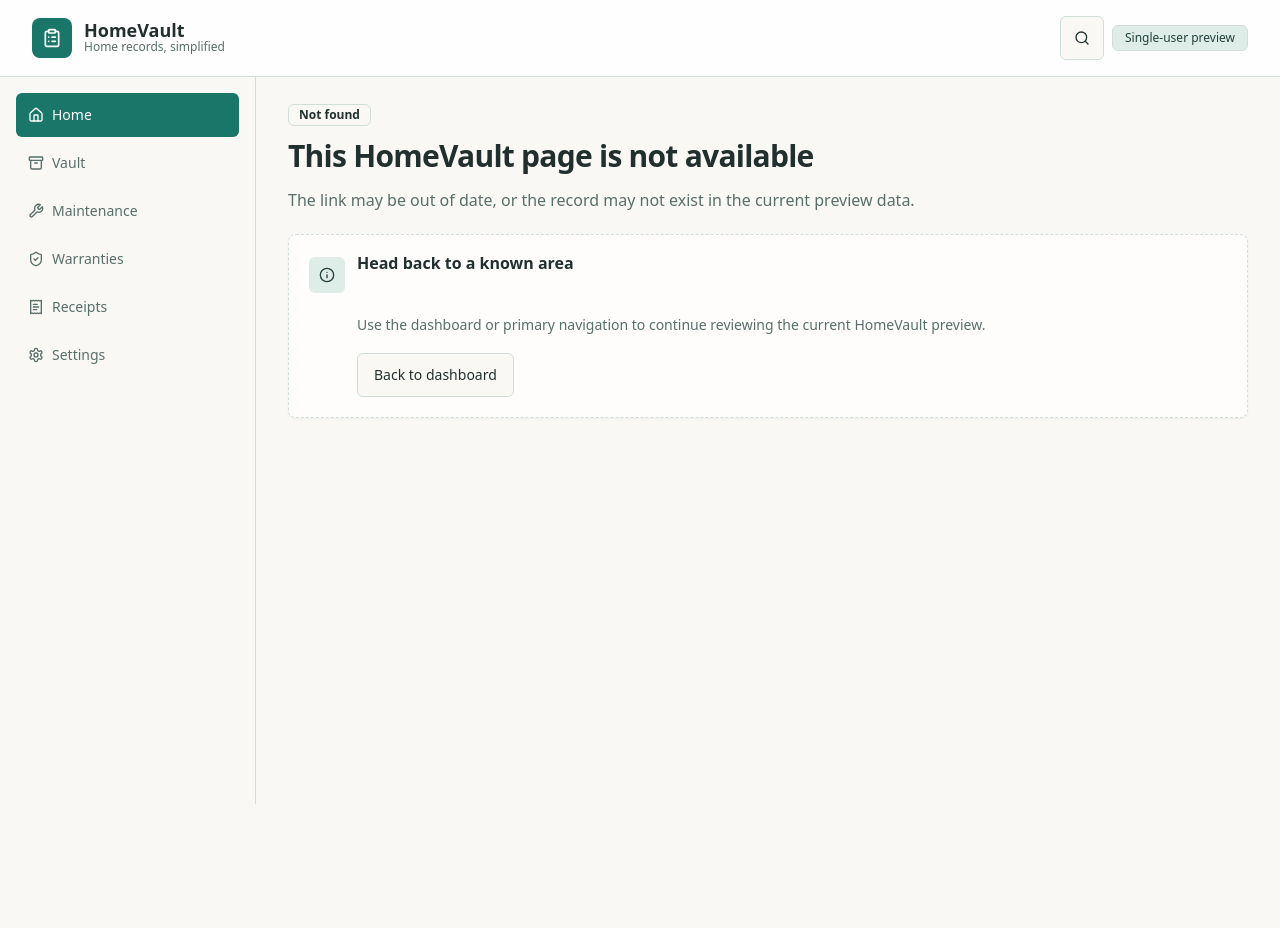
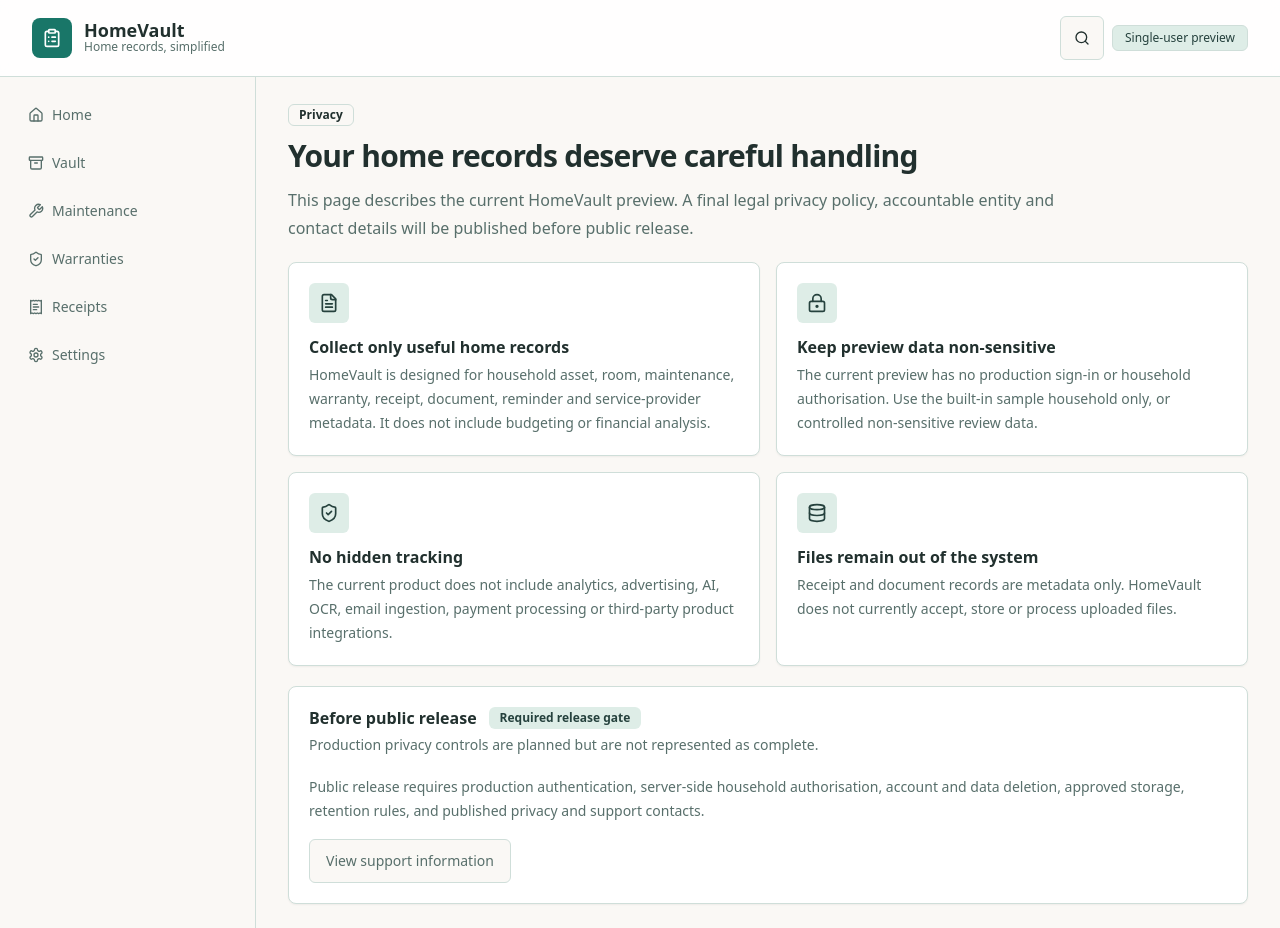
Before and after one commit to LatinMaestro/HomeVault, a Next.js app: page /privacy in a window 1280 px wide. Before the commit this address had no page. Before the commit the page ends 804 px from the top, so only its background shows below. Built offline with nearby package versions, Linux system fonts and the light colour scheme.

Commit message:
feat: add privacy transparency page

```diff
--- /dev/null
+++ b/src/app/privacy/page.tsx
@@ -0,0 +1,98 @@
+import type { Metadata } from "next";
+import Link from "next/link";
+import { Database, FileText, LockKeyhole, ShieldCheck } from "lucide-react";
+
+import { AppShell } from "@/components/app-shell";
+import { PageHeader } from "@/components/page-header";
+import { Badge } from "@/components/ui/badge";
+import { Button } from "@/components/ui/button";
+import { Card, CardContent, CardDescription, CardHeader, CardTitle } from "@/components/ui/card";
+
+export const metadata: Metadata = {
+  title: "Privacy",
+  description: "Understand HomeVault's current privacy posture and release safeguards.",
+};
+
+const principles = [
+  {
+    title: "Collect only useful home records",
+    description:
+      "HomeVault is designed for household asset, room, maintenance, warranty, receipt, document, reminder and service-provider metadata. It does not include budgeting or financial analysis.",
+    icon: FileText,
+  },
+  {
+    title: "Keep preview data non-sensitive",
+    description:
+      "The current preview has no production sign-in or household authorisation. Use the built-in sample household only, or controlled non-sensitive review data.",
+    icon: LockKeyhole,
+  },
+  {
+    title: "No hidden tracking",
+    description:
+      "The current product does not include analytics, advertising, AI, OCR, email ingestion, payment processing or third-party product integrations.",
+    icon: ShieldCheck,
+  },
+  {
+    title: "Files remain out of the system",
+    description:
+      "Receipt and document records are metadata only. HomeVault does not currently accept, store or process uploaded files.",
+    icon: Database,
+  },
+];
+
+export default function PrivacyPage() {
+  return (
+    <AppShell activeSection="">
+      <section className="space-y-5">
+        <PageHeader
+          eyebrow="Privacy"
+          title="Your home records deserve careful handling"
+          description="This page describes the current HomeVault preview. A final legal privacy policy, accountable entity and contact details will be published before public release."
+        />
+
+        <div className="grid gap-4 md:grid-cols-2">
+          {principles.map((principle) => {
+            const Icon = principle.icon;
+            return (
+              <Card key={principle.title}>
+                <CardHeader className="space-y-4">
+                  <div className="flex h-10 w-10 items-center justify-center rounded-md bg-secondary text-secondary-foreground">
+                    <Icon className="h-5 w-5" aria-hidden="true" />
+                  </div>
+                  <div>
+                    <CardTitle>{principle.title}</CardTitle>
+                    <CardDescription className="mt-2 leading-6">
+                      {principle.description}
+                    </CardDescription>
+                  </div>
+                </CardHeader>
+              </Card>
+            );
+          })}
+        </div>
+
+        <Card>
+          <CardHeader>
+            <div className="flex flex-wrap items-center gap-3">
+              <CardTitle>Before public release</CardTitle>
+              <Badge variant="secondary">Required release gate</Badge>
+            </div>
+            <CardDescription>
+              Production privacy controls are planned but are not represented as complete.
+            </CardDescription>
+          </CardHeader>
+          <CardContent className="space-y-4 text-sm leading-6 text-muted-foreground">
+            <p>
+              Public release requires production authentication, server-side household
+              authorisation, account and data deletion, approved storage, retention rules,
+              and published privacy and support contacts.
+            </p>
+            <Button asChild variant="outline">
+              <Link href="/support">View support information</Link>
+            </Button>
+          </CardContent>
+        </Card>
+      </section>
+    </AppShell>
+  );
+}
```
